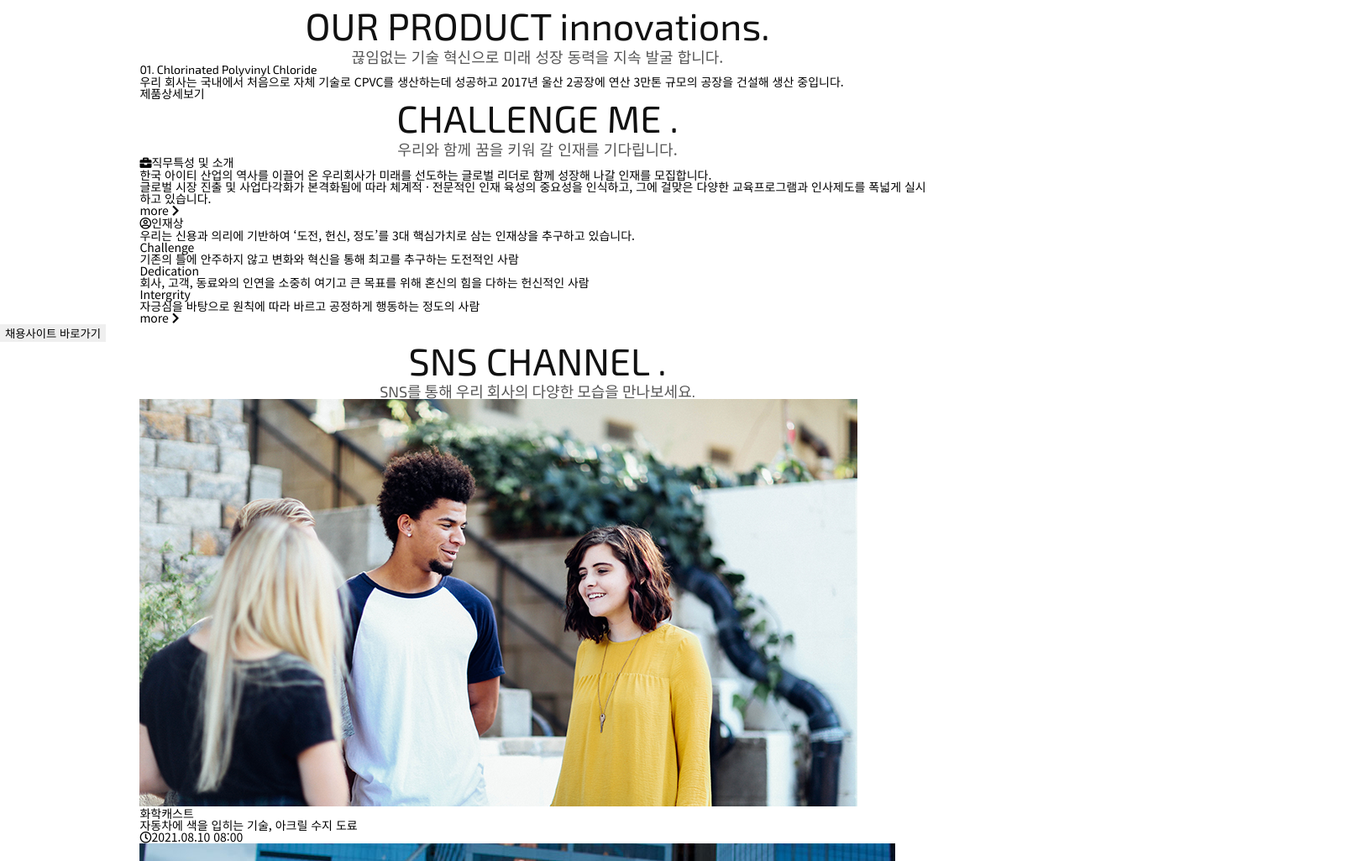
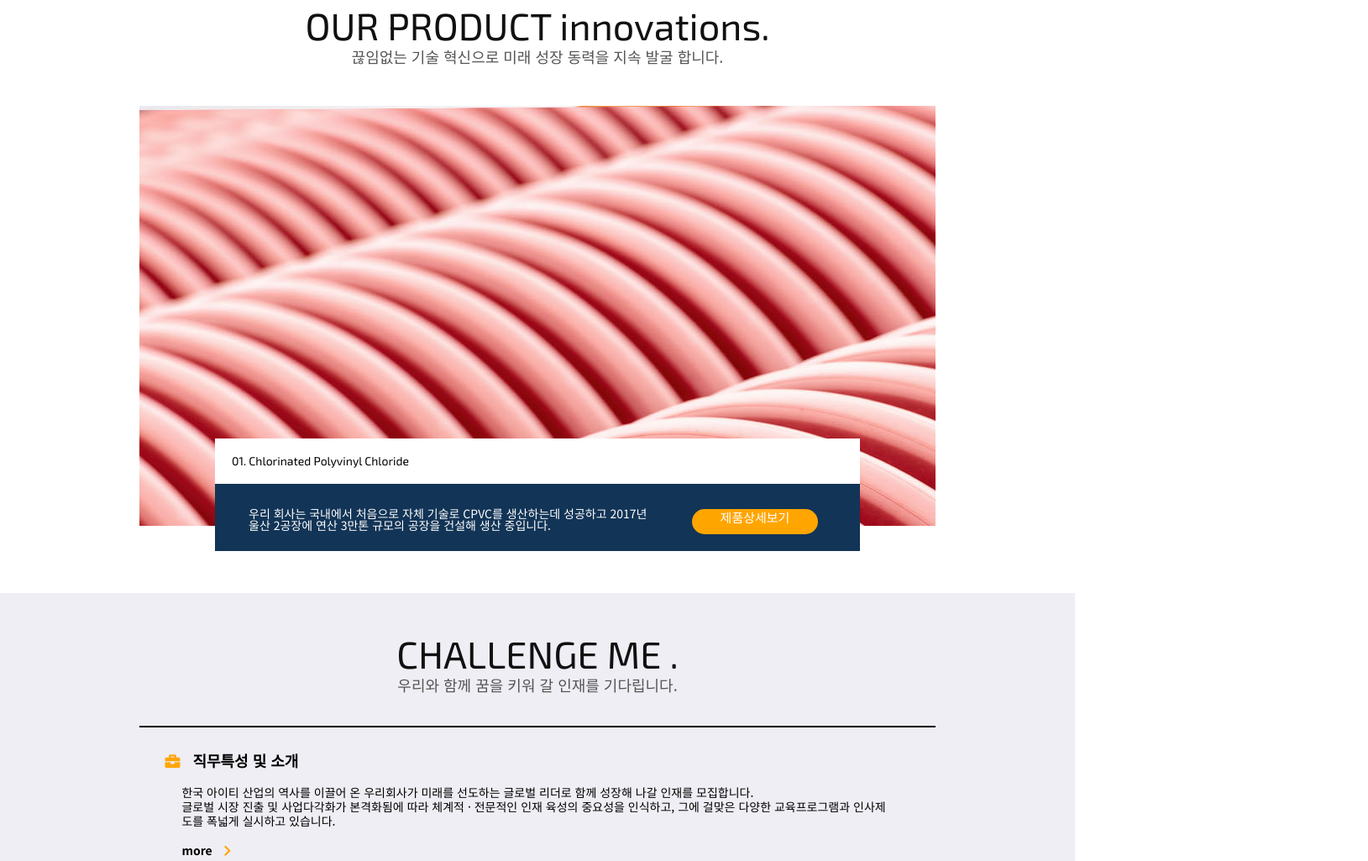
Before and after one commit to SoobihnKim/css-template1, a plain HTML site: page index.html in a window 1280 px wide. Shown: the part 1592-2617 px from the top of the page at 84% size, 1629 px wide, since content can reach past the window. Drawn offline with nearby package versions, Linux system fonts and the light colour scheme.

Commit message:
#~footer style

```diff
--- a/css/main.css
+++ b/css/main.css
@@ -231,3 +231,282 @@ section.about ul.sub-container li {
   left: 0;
   top: -7px;
  }
+
+ /* section.innovation style */
+
+ section.innovation{
+  /* background: orange; */
+  margin: 80px 0;
+  position: relative;
+
+ }
+
+ section.innovation .sub-container.img-box{
+  background: url('../img/product_1.jpg');
+  height: 500px;
+  margin-top: 50px;
+
+ }
+
+ section.innovation .sub-container.inner{
+   margin-top: 80px;
+   /* border: 5px solid #000;
+   */
+  }
+
+ section.innovation .sub-container.img-box .inner .en{
+  width: 60%;
+  margin: auto;
+  background: #fff;
+  padding: 20px 20px;
+  position: absolute;
+  left: 20%;
+  bottom: 50px;
+  z-index: 2;
+ }
+
+ section.innovation .sub-container.img-box .inner .bottom{
+  width: 60%;
+  height: 100px;
+  margin: auto;
+  background: #123456;
+  color: #fff;
+  padding: 40px;
+  position: absolute;
+  left: 20%;
+  bottom: -30px;
+  display: inline-block;
+ }
+
+ section.innovation .sub-container.img-box .inner .bottom p{
+  width: 70%;
+  margin: 8px 0;
+ }
+
+ section.innovation .sub-container a {
+  background: orange;
+  /* border: 1px solid #000; */
+  border-radius: 30px;
+  width: 150px;
+  height: 30px;
+  font-size: 15px;
+  text-align: center;
+  line-height: 20px;
+  color: #fff;
+
+  position: absolute;
+  top: 50%;
+  right: 50px;
+ }
+
+ section.innovation .sub-container a:hover {
+  background-color: rgb(214, 108, 22);
+ }
+
+ /* section.me style */
+
+ section.me {
+  background: url('../img/me.jpg');
+  padding: 50px 0;
+ }
+
+ section.me .list {
+  border: 2px solid #000;
+  border-left: none;
+  border-right: none;
+  margin-top: 40px;
+  padding: 30px;
+}
+section.me .list li {
+  margin-bottom: 30px;
+}
+
+ section.me .list li h3  {
+  font-size: 18px;
+  font-weight: 700;
+ }
+
+ section.me .list li h3 i {
+  color: orange;
+  margin-right: 15px;
+ }
+
+ section.me .list p {
+  margin: 20px;
+  line-height: 1.2em;
+ }
+
+ section.me .list .more {
+  font-weight: 700;
+  margin: 20px;
+ }
+
+ section.me .list .more i {
+  color: orange;
+  text-indent: 10px;
+ }
+
+
+
+ /* section.me .list li .in {
+  border: 3px solid #000;
+  padding: 0;
+  margin: 0;
+ } */
+
+ section.me .list li .in li {
+  /* border: 3px solid #000; */
+  padding: 0;
+  margin: 0;
+ }
+
+ section.me .list li .in em {
+  font-weight: 700;
+  margin: 20px;
+ }
+
+ section.me .list li .in p {
+
+  display: inline-block;
+  padding: 0 30px;
+ }
+
+ section.me .list li .in p::before {
+  content: '';
+  display: block;
+  color: orange;
+  width: 5px;
+  height: 5px;
+  background: #ff8342;
+  border-radius: 50%;
+  position: relative;
+  right: 30px;
+  top: 15px;
+ }
+
+ #incruit-btn {
+  color: #fff;
+  text-align: center;
+  background: orange;
+  /* border: 1px solid #000; */
+  border-radius: 30px;
+  width: 250px;
+  height: 30px;
+  font-size: 15px;
+  text-align: center;
+  line-height: 20px;
+
+  position: relative;
+  top: 30px;
+  left: 50%;
+ }
+
+ #incruit-btn:hover {
+  background-color: rgb(214, 108, 22);
+ }
+
+ /* section.sns style */
+
+ section.sns .title {
+  margin: 80px 0;
+ }
+
+ section.sns .sub-container {
+  /* background: blue; */
+  overflow: hidden;
+ }
+
+ section.sns .sub-container li {
+  float: left;
+  width: 32%;
+  height: 400px;
+ }
+
+ section.sns .sub-container .img-box {
+  width: 100%;
+  height: 200px;
+ }
+
+
+ section.sns .sub-container .img-box img {
+  width: 100%;
+  height: 200px;
+ }
+
+ section.sns .sub-container li:nth-child(2) {
+  margin: 0 2%;
+ }
+
+ section.sns .sub-container .bottom{
+  padding: 20px;
+ }
+
+ section.sns .sub-container .bottom .color {
+  color: orange;
+ }
+
+ section.sns .sub-container .bottom p {
+  font-weight: 700;
+  padding: 10px;
+ }
+
+ section.sns .sub-container .bottom p.time {
+  color: gray;
+  padding: 10px;
+ }
+
+
+
+
+
+
+ /* footer */
+
+ footer {
+  /* border: 3px solid #000; */
+  /* background: orange; */
+  position: relative;
+  border-top: 2px solid rgb(209, 207, 207);
+  padding: 20px;
+ }
+
+
+ footer .inner .ft-logo {
+  font-size: 80px;
+  float: left;
+  position: absolute;
+  left: 80px;
+ }
+
+ footer .inner .address {
+  /* border: 3px solid #000; */
+  float: left;
+  position: absolute;
+  left: 500px;
+  top: 80px;
+  font-weight: 700;
+  font-size: 18px;
+ }
+
+ footer .inner .address .en{
+  color: gray;
+  margin: 10px 0;
+ }
+
+ footer .inner .list {
+  /* border: 3px solid #000; */
+  float: left;
+  font-size: 18px;
+ }
+
+ footer .inner .list li{
+  float: left;
+  position: relative;
+  left: 950px;
+  top: 50px;
+  text-indent: 30px;
+ }
+
+ footer .inner .list li:last-child{
+  font-weight: 700;
+}
--- a/index.html
+++ b/index.html
@@ -160,7 +160,7 @@
                     <a href="#" class="more">more <span><i class="fa fa-chevron-right"></i></span></a>
                 </li>
             </ul>
-            <button id="incruit-btn">채용사이트 바로가기</button>
+            <button id="incruit-btn" class="center">채용사이트 바로가기</button>
         </section>
         <!-- //section.me -->
 
```
